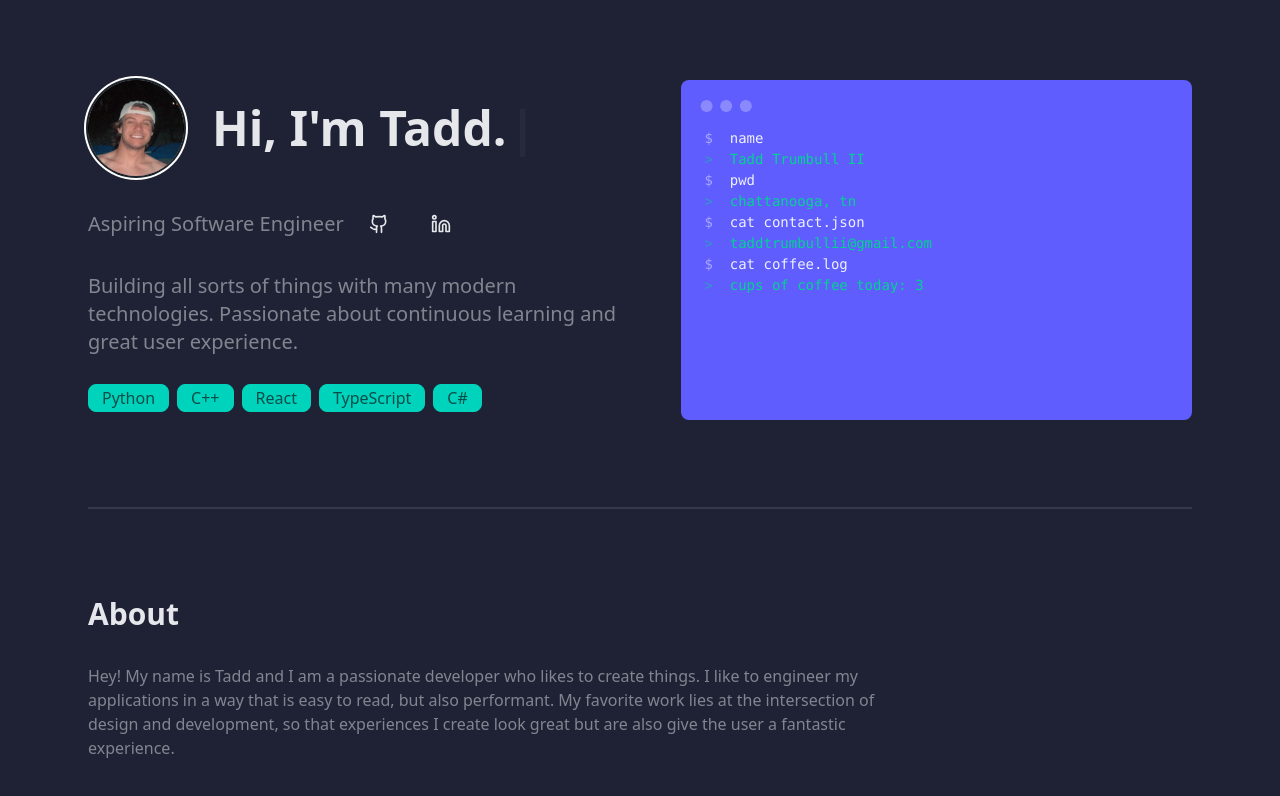
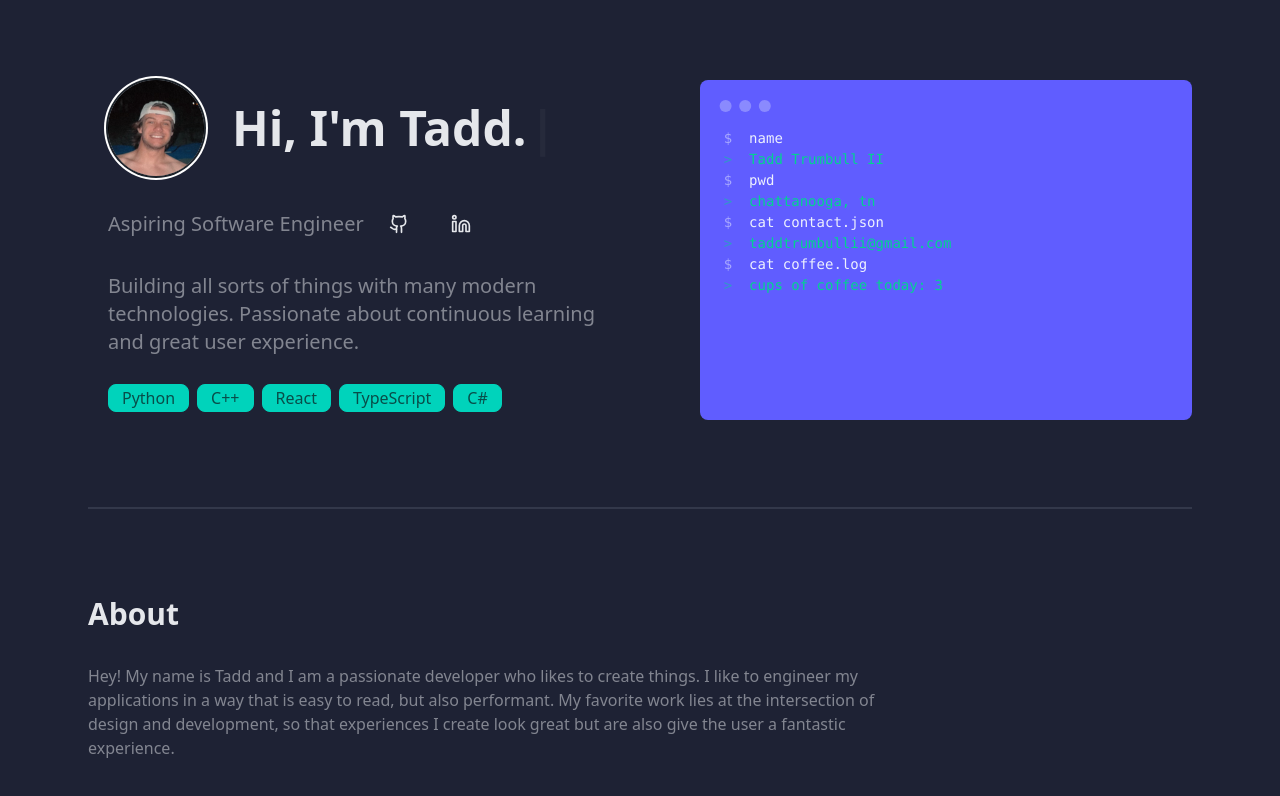
Before and after one commit to taddmtii/portfolio, a React (Vite) app: page / in a window 1280 px wide. Shown: the top 796 px of the page. Built offline with nearby package versions, Linux system fonts and the light colour scheme.

Commit message:
changed padding on hero

```diff
--- a/src/components/Hero.tsx
+++ b/src/components/Hero.tsx
@@ -4,7 +4,7 @@
 
 export function Hero() {
     return (
-        <div className="flex flex-col gap-7">
+        <div className="flex flex-col gap-7 px-5">
             <div className="flex items-center gap-7">
                 <div className="avatar">
                     <div className="ring-white ring-offset-base-100 w-24 rounded-full ring-2 ring-offset-2">
```
